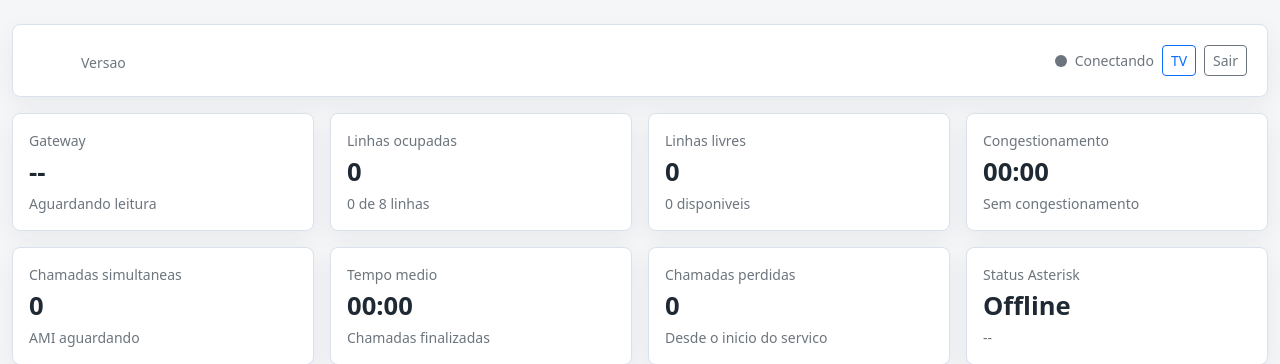
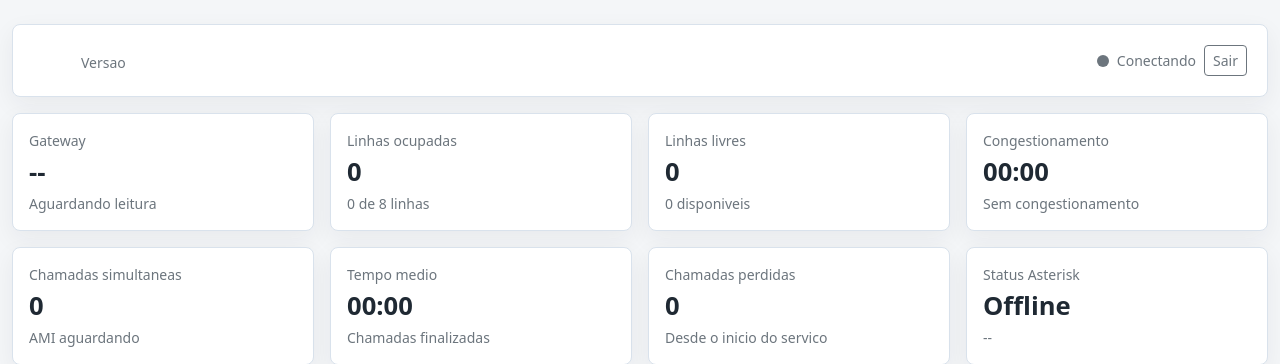
Before and after one commit to rodrigsilvabjm/monitor-ATA, a Python web app: template gateway-monitor/app/templates/index.html in a window 1280 px wide. Shown: the top 364 px of the page. Run offline with Jinja, Linux system fonts and the light colour scheme; the template is opened without the code that fills it, so the values that code supplies are empty.

Commit message:
Remove TV dashboard button

```diff
--- a/gateway-monitor/app/templates/index.html
+++ b/gateway-monitor/app/templates/index.html
@@ -26,7 +26,6 @@
           <div class="d-flex align-items-center gap-2">
             <span id="ws-indicator" class="connection-dot"></span>
             <span id="ws-label" class="small text-secondary">Conectando</span>
-            <a class="btn btn-sm btn-outline-primary" href="/tv">TV</a>
             {% if grafana_url %}
               <a class="btn btn-sm btn-outline-primary" href="{{ grafana_url }}" target="_blank" rel="noreferrer">Grafana</a>
             {% endif %}
```
